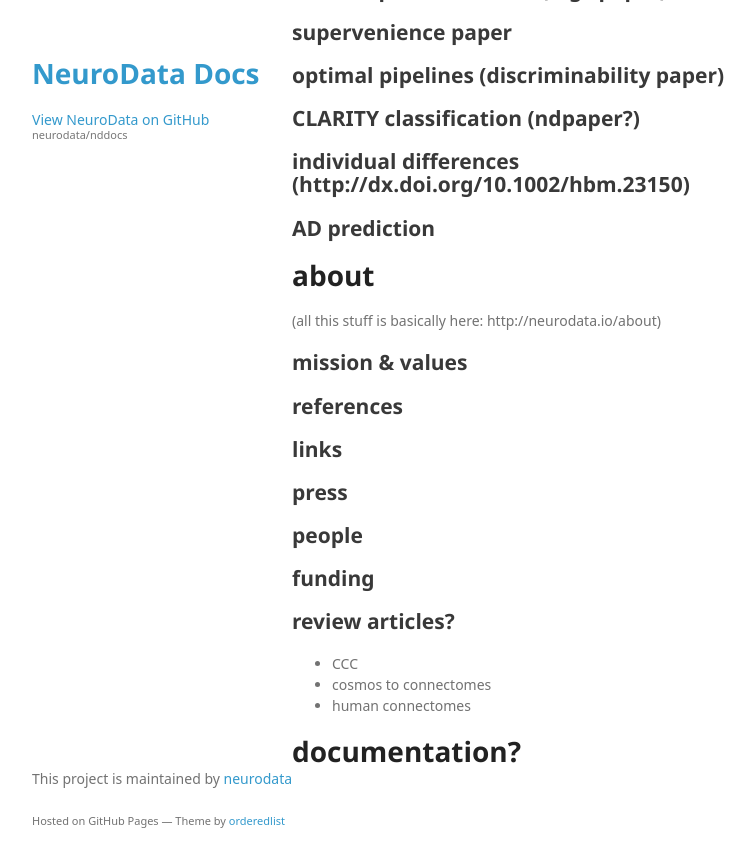
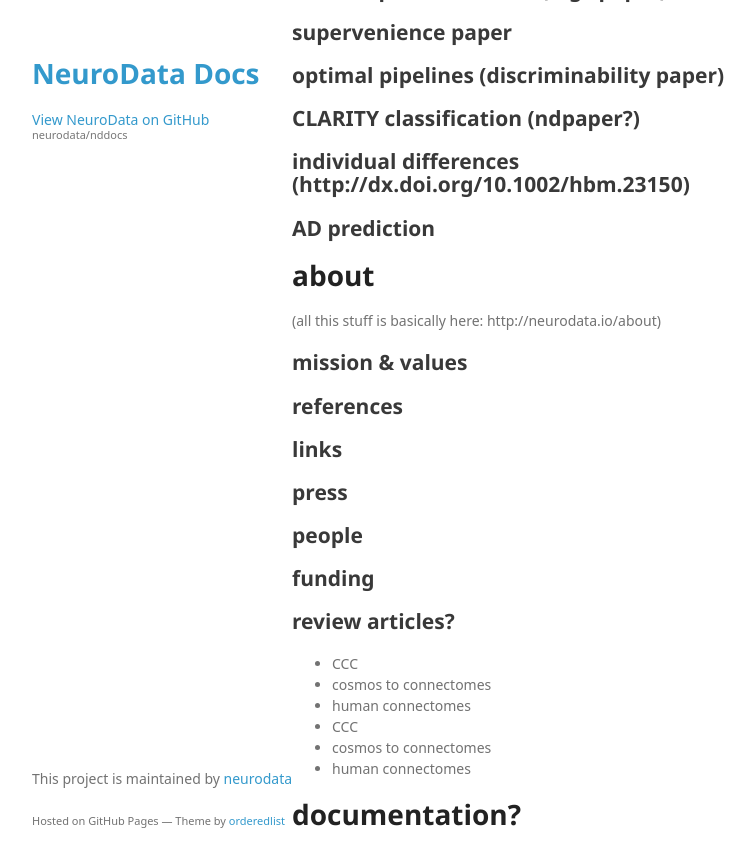
Before and after one commit to neurodata/nddocs-archive, a Jekyll site: the page built from skeleton.md, in a window 1280 px wide and 900 px high, scrolled down 6125 px. Shown: the top 867 px of the window, without its empty margins (178-933 px from the left). Built offline with Jekyll 4.4.1, drawn with Linux system fonts in a browser that asks for light colours; some web fonts are replaced; before the commit the page ends 6962 px from its top, so only the background shows below that.

Commit message:
Update skeleton.md

```diff
--- a/skeleton.md
+++ b/skeleton.md
@@ -253,13 +253,23 @@
 
 (all this stuff is basically here: http://neurodata.io/about)
 
+
 ## mission & values
+
 ## references
+
 ## links
+
 ## press
+
 ## people
+
 ## funding
+
 ## review articles?
+- CCC
+- cosmos to connectomes
+- human connectomes
 - CCC
 - cosmos to connectomes
 - human connectomes
```
